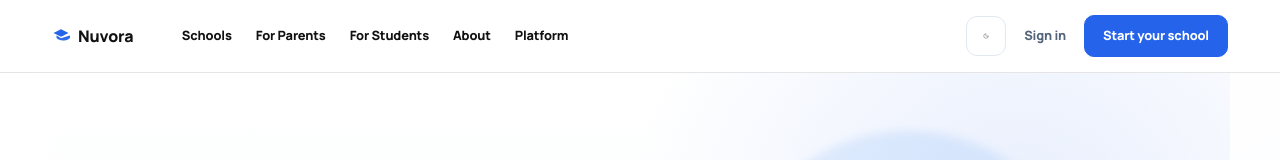
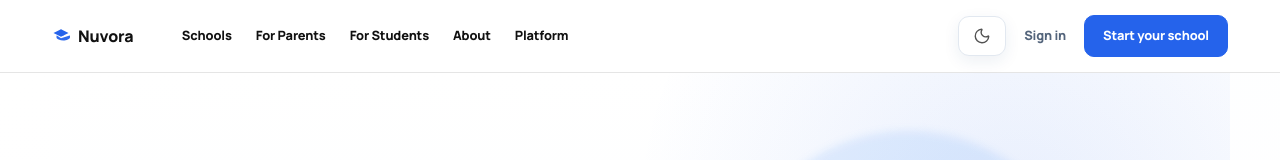
Before and after one commit to Michael-aal/petra-school-project, a React (Vite) app in the folder Petra-Project/: page / in a window 1280 px wide. Shown: the top 160 px of the page. Built offline with nearby package versions, Linux system fonts and the light colour scheme; no server answers.

Commit message:
Improve theme switch button size and accessibility

```diff
--- a/Petra-Project/src/Styles/components/Navbar.css
+++ b/Petra-Project/src/Styles/components/Navbar.css
@@ -18,3 +18,25 @@
 .mobile-menu-link:hover,.mobile-menu-link.active { background:#eaf2ff; color:#1264c8; }
 .navbar-mobile-cta { display:block; text-align:center; margin-top:8px; padding:13px 14px; }
 @media (max-width:760px) { .navbar-container { min-height:68px; padding:12px; } .nav-links { display:none; } .navbar-right { gap:10px; } }
+
+
+/* Larger, clearer theme switch with a generous mobile tap target. */
+.navbar-theme-toggle {
+  width:48px;
+  height:48px;
+  min-width:48px;
+  display:inline-grid;
+  place-items:center;
+  padding:0;
+  border:1px solid #d7e2f1;
+  border-radius:15px;
+  background:linear-gradient(145deg,#fff 0%,#f1f5ff 100%);
+  color:#315f9e;
+  cursor:pointer;
+  box-shadow:0 5px 16px rgba(24,64,118,.08);
+  transition:transform .2s ease,box-shadow .2s ease,border-color .2s ease,background .2s ease;
+}
+.navbar-theme-toggle svg { width:25px; height:25px; }
+.navbar-theme-toggle:hover { transform:translateY(-2px); border-color:#9dbce6; box-shadow:0 9px 22px rgba(24,64,118,.14); }
+.navbar-theme-toggle:focus-visible { outline:3px solid rgba(24,119,242,.35); outline-offset:3px; }
+@media (max-width:760px) { .navbar-theme-toggle { width:50px; height:50px; min-width:50px; border-radius:16px; } }
```
